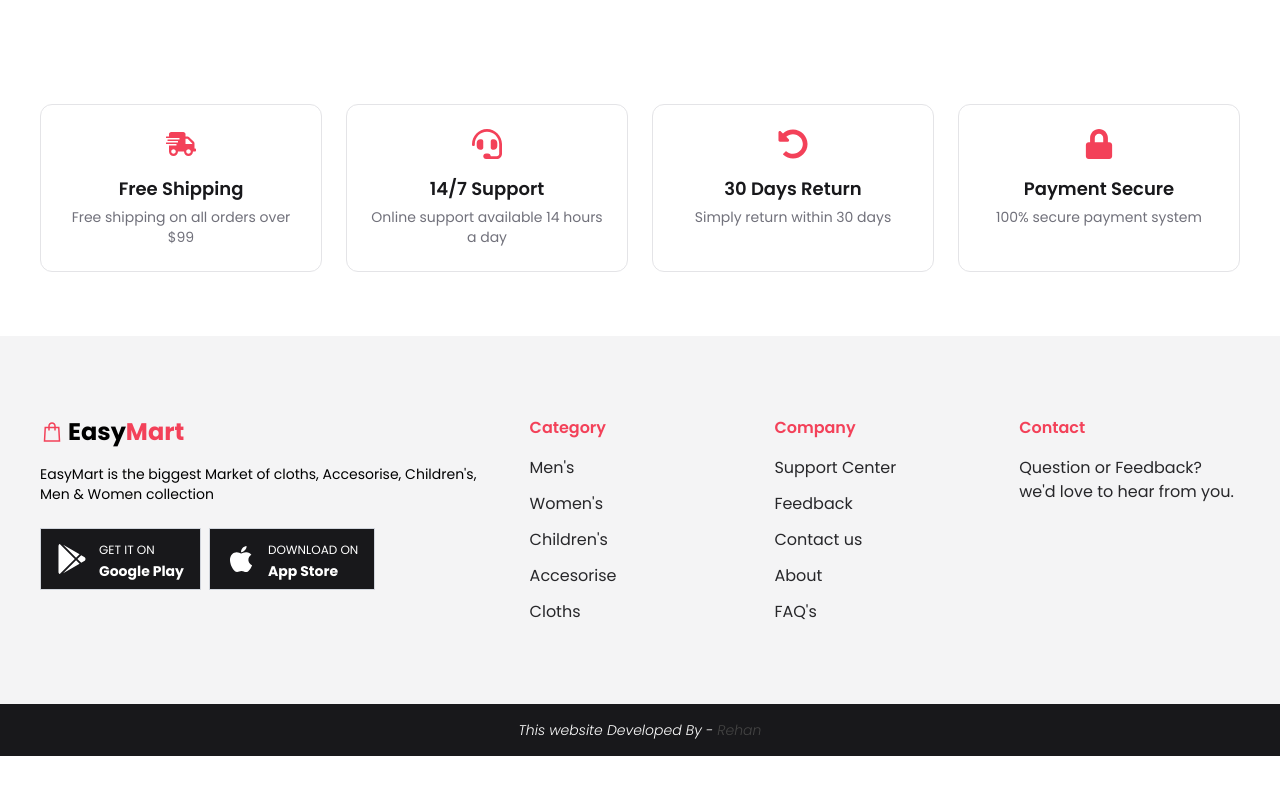
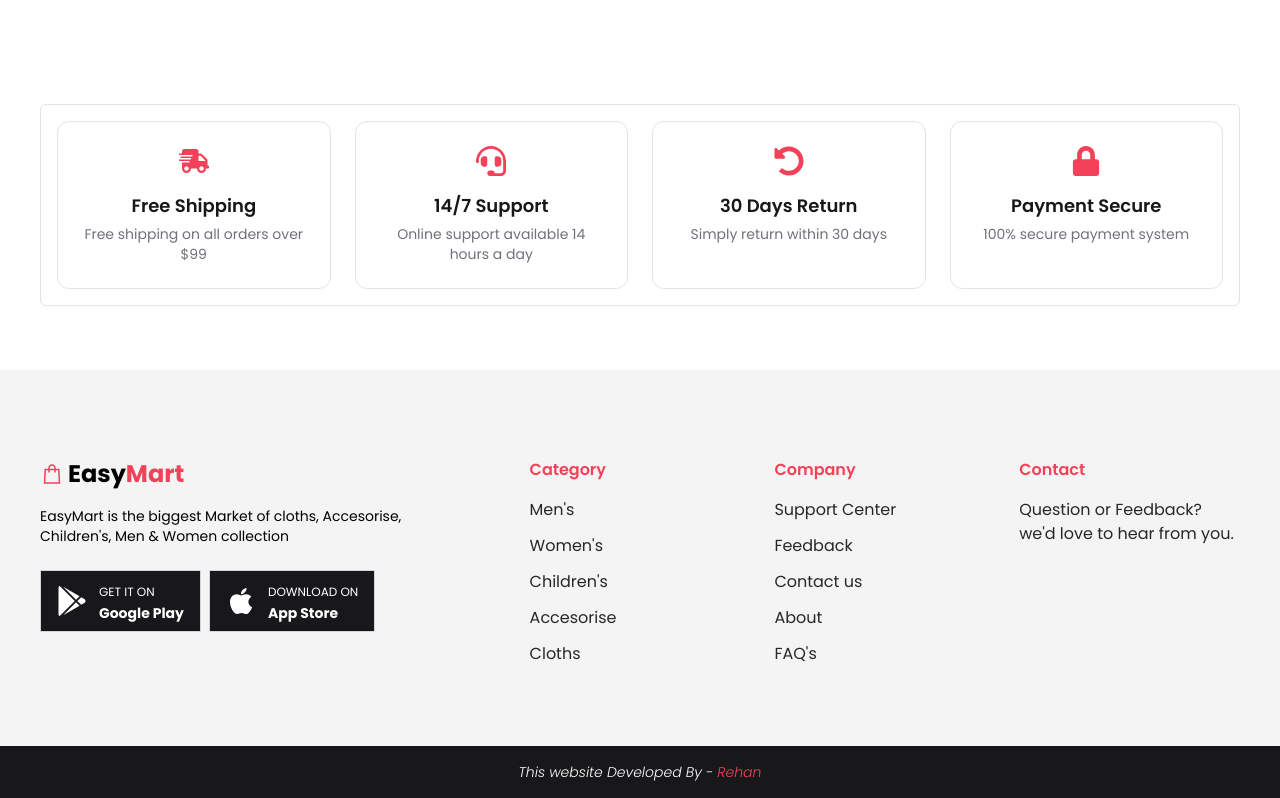
Before and after one commit to rehan606/EasyMart-Ecommerce-website, a React (Vite) app: page / in a window 1280 px wide. Shown: the part 3746-4544 px from the top of the page. Before the commit the page ends 4502 px from the top, so only its background shows below. Built offline with nearby package versions, Linux system fonts and the light colour scheme.

Commit message:
responsive features and footer

```diff
--- a/src/Components/Footer/Footer.jsx
+++ b/src/Components/Footer/Footer.jsx
@@ -7,11 +7,11 @@ import { Link } from 'react-router-dom';
 
 const Footer = () => {
     return (
-        <footer className="bg-zinc-100   pt-10 md:pt-20">
-            <div className="container mx-auto px-10">
-                <div className="grid grid-cols-1 md:grid-cols-2 lg:grid-cols-5 gap-10 lg:gap-6">
+        <footer className="bg-zinc-100   pt-10 lg:pt-22">
+            <div className="container mx-auto px-4 md:px-10">
+                <div className="grid grid-cols-1 md:grid-cols-3 lg:grid-cols-5 gap-10 lg:gap-6">
                     {/* Logo */}
-                    <div className="col-span-2">
+                    <div className="col-span-2 md:pr-20">
                         <Link to="/" className="flex items-center gap-1">
                             <LiaShoppingBagSolid className="text-2xl  textColor1 rounded-md " />
 
@@ -77,8 +77,8 @@ const Footer = () => {
             </div>
 
             {/* Developer Name  */}
-            <div className=' mt-20 text-center bg-zinc-900 text-white italic '>
-                <p className='py-4 text-sm font-light'>This website Developed By - <a className='textColor' href="https://www.linkedin.com/in/kh-rehan207/" target='_blank'>Rehan</a> </p>
+            <div className=' mt-10 lg:mt-20 text-center bg-zinc-900 text-white italic '>
+                <p className='py-4 text-sm font-light'>This website Developed By - <a className='textColor1' href="https://www.linkedin.com/in/kh-rehan207/" target='_blank'>Rehan</a> </p>
             </div>
         </footer>
     )
--- a/src/Components/HomeComponents/Collection.jsx
+++ b/src/Components/HomeComponents/Collection.jsx
@@ -7,7 +7,7 @@ import Button from '../Button/Button'
 const Collection = () => {
     return (
         <section>
-            <div className="container mx-auto px-4 md:px-10 py-10">
+            <div className="container mx-auto px-4 md:px-10 py-8 lg:py-10">
                 <div className='grid grid-cols-1 md:grid-cols-3 gap-4 border border-zinc-200 p-4 rounded-md'>
 
                     {/* Collection Card 1 */}
--- a/src/Components/HomeComponents/Features.jsx
+++ b/src/Components/HomeComponents/Features.jsx
@@ -29,9 +29,9 @@ const Features = () => {
   ];
 
   return (
-    <section className="py-16">
-      <div className="container mx-auto px-10">
-        <div className="grid grid-cols-1 sm:grid-cols-2 lg:grid-cols-4 gap-6">
+    <section className="pb-16 pt-10 lg:pt-16">
+      <div className="container mx-auto px-4 md:px-10">
+        <div className="grid grid-cols-1 sm:grid-cols-2 lg:grid-cols-4 gap-6 border border-zinc-200 p-4 rounded-md">
           {features.map((item) => (
             <div
               key={item.id}
```
